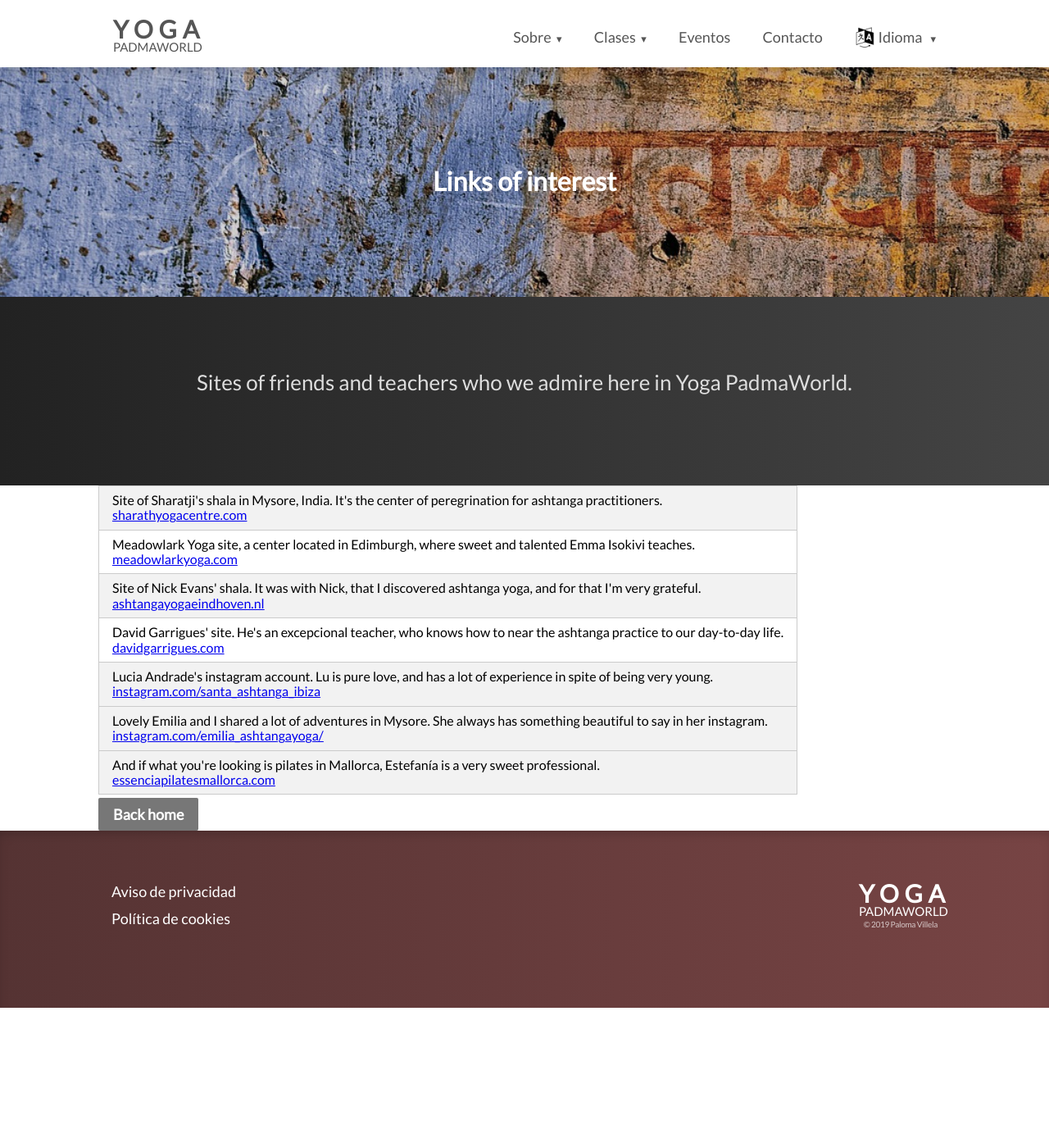
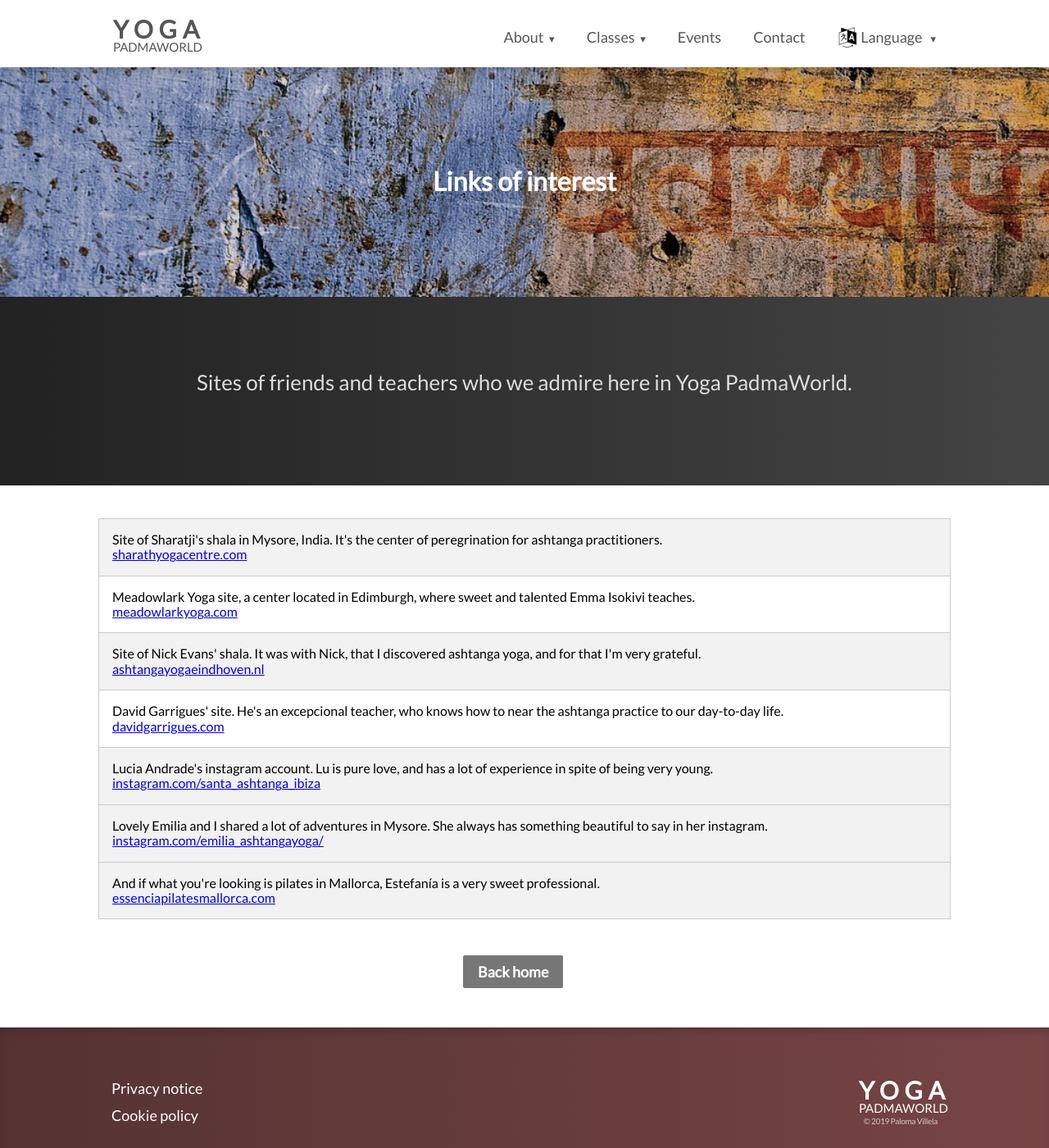
Before and after one commit to palomavillela/palomavillela.github.io, a Jekyll site: the page built from en/about/links.html, in a window 1280 px wide and 1400 px high. Shown: the whole window at 82% size. Built offline with Jekyll 4.4.1, drawn with Linux system fonts in a browser that asks for light colours; nearby versions of some CDN libraries.

Commit message:
revamp: last details

```diff
--- a/_includes/about/links.html
+++ b/_includes/about/links.html
@@ -4,7 +4,7 @@
     caption = include.text_caption
     caption_image = "/assets/images/pattern.jpg"
 %}
-<div id="welcome-block" class="wide-container etiquette">
+<div id="welcome-block" class="wide-container links">
     <div class="centered-container pure-g">
         <div class="pure-u-1">
             <h2>{{ include.text_welcome }}</h2>
@@ -12,7 +12,7 @@
     </div>
 </div>
 <div class="wide-container">
-    <div class="centered-container pure-g etiquette">
+    <div class="centered-container pure-g links">
         <div class="pure-u-1">
             <table class="pure-table pure-table-bordered">
                 <tbody>
@@ -48,7 +48,7 @@
             </table>
         </div>
     </div>
-    <div class="centered-container buttons etiquette">
+    <div class="centered-container buttons links">
         <a class="pure-button clear-block-button" href="/{{ include.language }}">
             {{ include.text_back_home }}
         </a>
--- a/_includes/assets/css/timetable.css
+++ b/_includes/assets/css/timetable.css
@@ -9,7 +9,7 @@
 }
 
 .timetable .centered-container.buttons {
-    width: 370px !important;
+    width: 380px !important;
     margin-bottom: 72px;
 }
 
@@ -47,7 +47,7 @@
     }
 
     .timetable .centered-container.buttons {
-        width: 390px !important;
+        width: 400px !important;
         margin-bottom: 48px;
     }
 
@@ -74,7 +74,7 @@
     }
 
     .timetable .centered-container.buttons {
-        width: 285px !important;
+        width: 300px !important;
         margin-bottom: 36px;
     }
 
--- a/en/about/links.html
+++ b/en/about/links.html
@@ -1,8 +1,8 @@
 ---
 layout: default
 title: Links of interest - Yoga PadmaWorld
-menu_include: /es/menu.html
-footer_include: /es/footer.html
+menu_include: /en/menu.html
+footer_include: /en/footer.html
 this_page: about/links
 ---
 {%
--- a/es/classes/prices.html
+++ b/es/classes/prices.html
@@ -13,7 +13,7 @@
     text_welcome = "Ofrecemos packs de 4, 8 o 12 clases para cualquiera de las modalidades. Los packs tienen validez de 1 a 4 meses, según el número de clases. Puedes asistir a las clases de tu modalidad en cualquier horario disponible dentro del periodo de validez."
     text_note = "Los packs y las mensualidades no son cancelables ni reembolsables. Por favor, usa todas tus clases dentro del periodo de validez de tu pack para no perderlas."
 
-    text_online_group_classes = "Clases online grupales"
+    text_online_group_classes = "Clases online en grupo"
     text_online_group_classes_type_1 = "Clase individual<br><small>(no disponible, solo referencia)</small>"
     text_online_group_classes_price_1 = "10€"
     text_online_group_classes_type_2 = "Pack de 4 clases<br><small>(válido por 1 mes)</small>"
@@ -46,7 +46,7 @@
     text_in_person_group_classes_price_4 = "126€<br><small>ahorra 30%</small>"
     text_in_person_group_classes_note = "<small>Es necesario reservar plaza debido al límite de asistencia.</small>"
 
-    text_in_person_kids_classes = "Clases presenciales infantiles"
+    text_in_person_kids_classes = "Clases presenciales para niñ@s"
     text_in_person_kids_classes_type_1 = "Mensualidad"
     text_in_person_kids_classes_price_1 = "49€"
     text_in_person_kids_classes_note = "<small>Para niñ@s entre 8 y 12 años.</small>"
```
Also changed, not shown: _includes/assets/css/components.css (+35 -0 lines).
